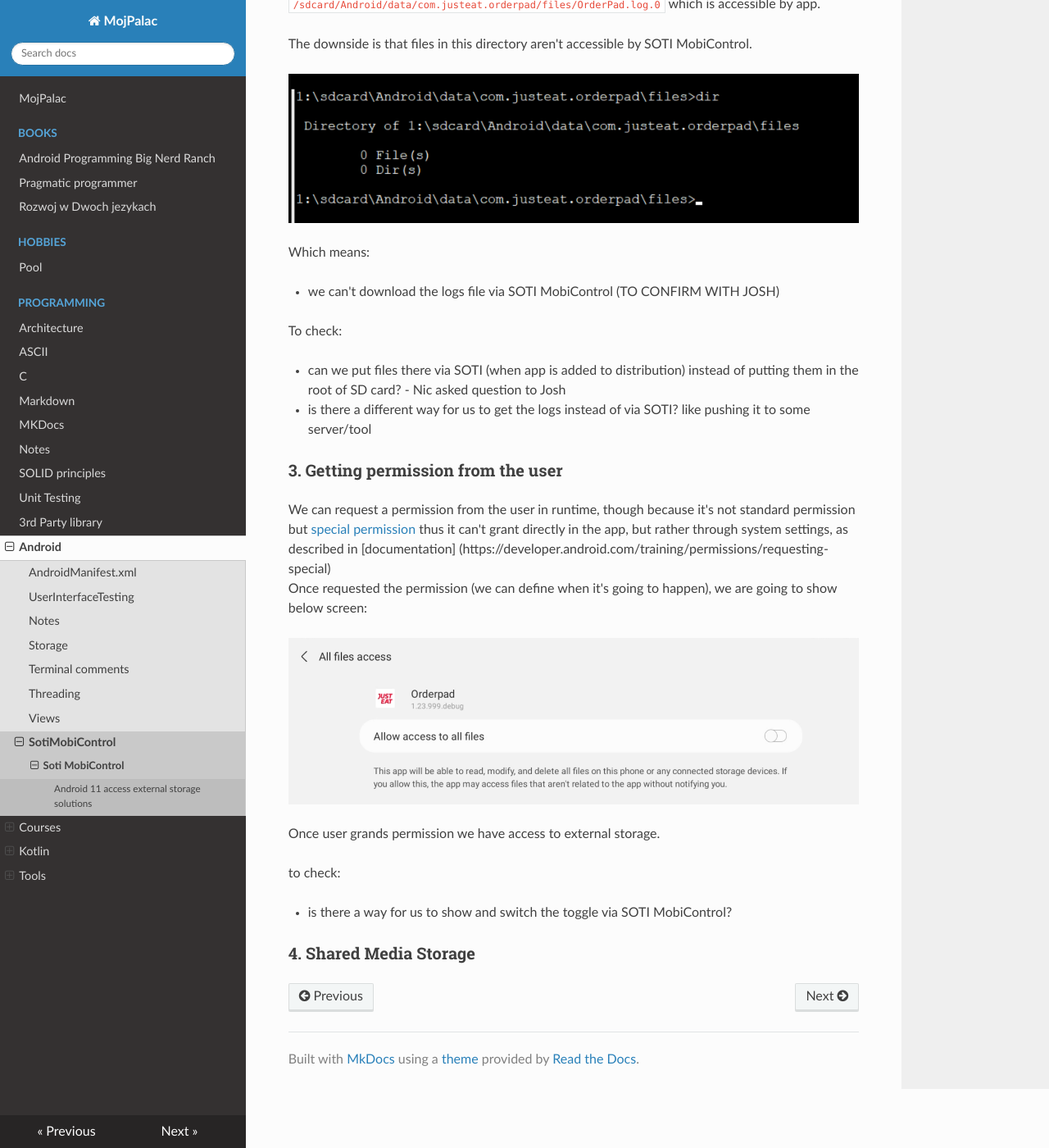
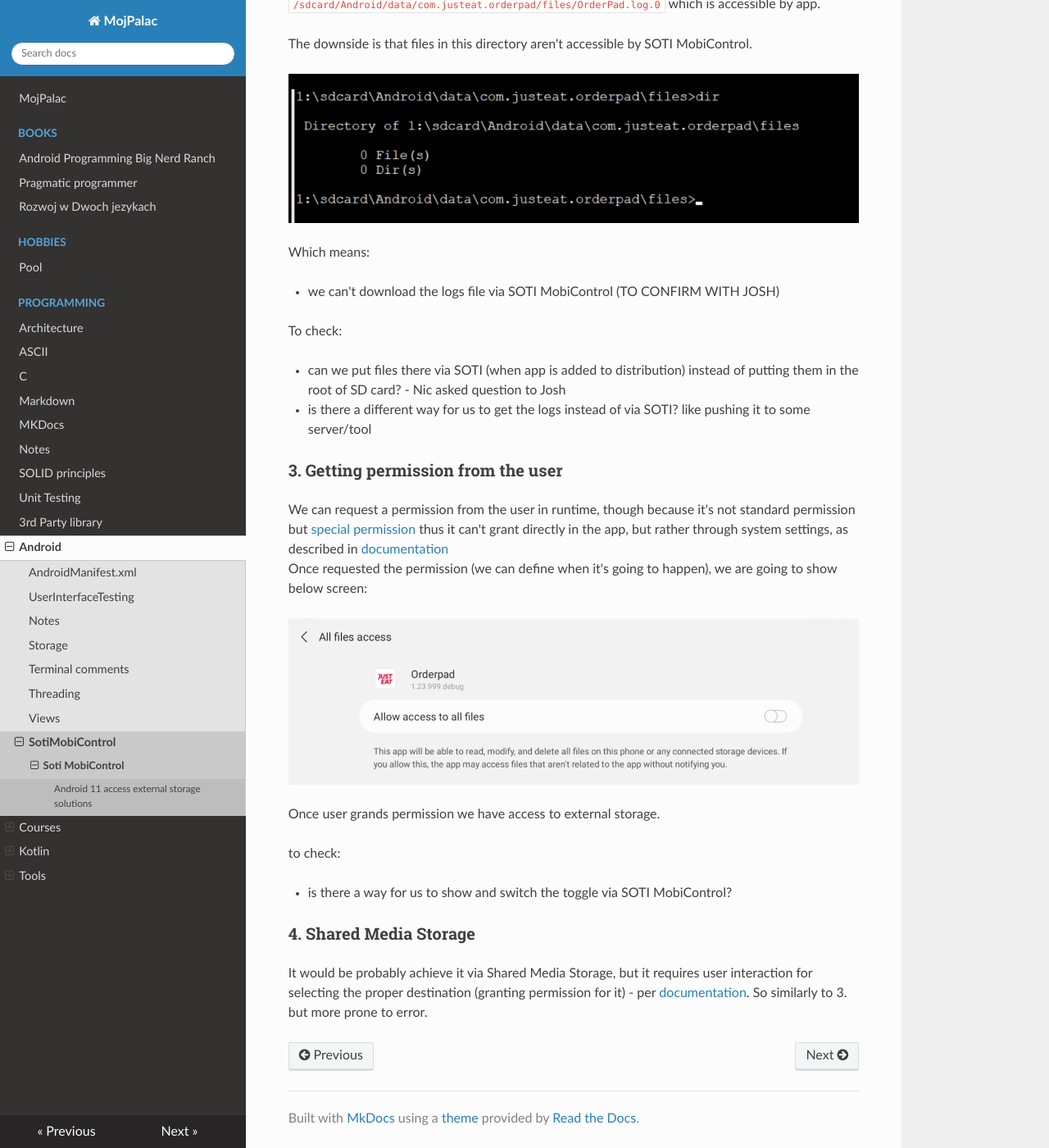
Before and after one commit to mojpalac/mojpalac, an MkDocs documentation site: the page built from docs/programming/android/SotiMobiControl/SotiMobiControl.md, in a window 1280 px wide and 1400 px high, scrolled down 2796 px. Shown: the whole window at 82% size. Built offline with MkDocs 1.6.1, drawn with Linux system fonts in a browser that asks for light colours; nearby versions of some CDN libraries.

Commit message:
added info about Shared Storage

```diff
--- a/docs/programming/android/SotiMobiControl/SotiMobiControl.md
+++ b/docs/programming/android/SotiMobiControl/SotiMobiControl.md
@@ -85,7 +85,8 @@
 
 We can request a permission from the user in runtime, though because it's not standard permission but [special
 permission](https://developer.android.com/guide/topics/permissions/overview#special) thus it can't grant directly in the
-app, but rather through system settings, as described in [documentation] (https://developer.android.com/training/permissions/requesting-special) <br>
+app, but rather through system settings, as described
+in [documentation](https://developer.android.com/training/permissions/requesting-special) <br>
 Once requested the permission (we can define when it's going to happen), we are going to show below screen:
 
 ![user_permission_request.png](user_permission_request.png)
@@ -97,3 +98,7 @@
 - is there a way for us to show and switch the toggle via SOTI MobiControl?
 
 ### 4. Shared Media Storage
+
+It would be probably achieve it via Shared Media Storage, but it requires user interaction for selecting the proper
+destination (granting permission for it) - per [documentation](https://developer.android.com/training/data-storage/shared/documents-files#grant-access-directory).
+So similarly to 3. but more prone to error.
```
